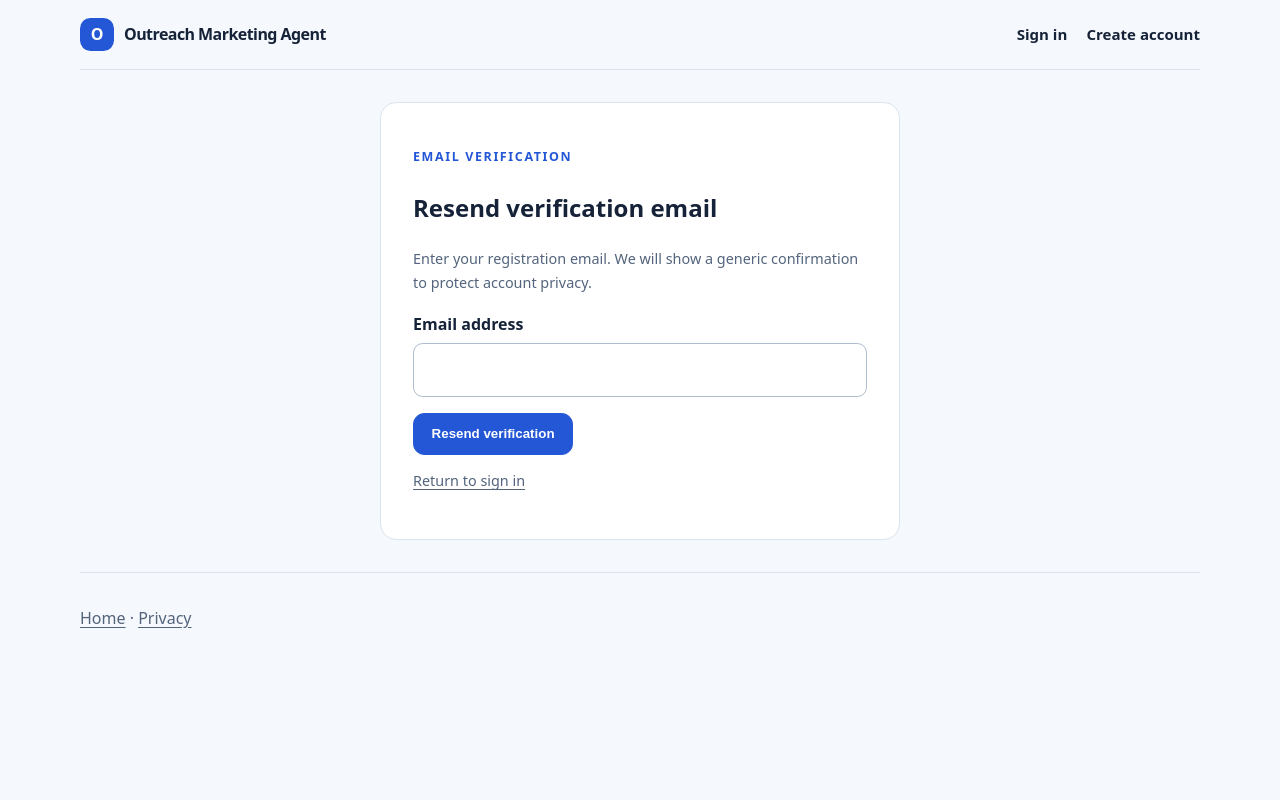
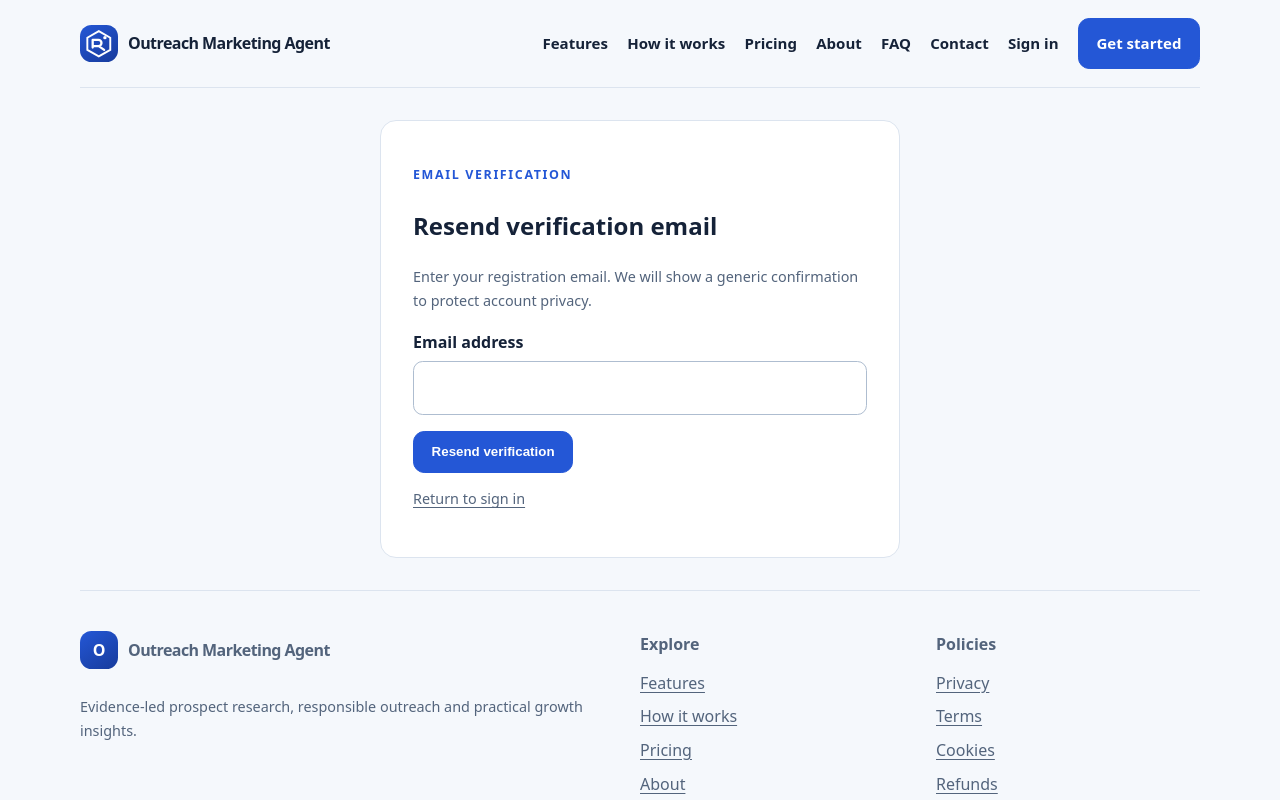
Before and after one commit to haseeb1984/Outreach-Marketing-Agent, a Next.js app in the folder frontend/: page /resend-verification in a window 1280 px wide. Shown: the top 800 px of the page. Built offline with nearby package versions, Linux system fonts and the light colour scheme.

Commit message:
Apply consistent public site branding to account pages

```diff
--- a/frontend/app/resend-verification/page.tsx
+++ b/frontend/app/resend-verification/page.tsx
@@ -1,5 +1,6 @@
 "use client";
 import Link from "next/link";
+import { SiteHeader, SiteFooter } from "../components/site-chrome";
 import { FormEvent, useState } from "react";
 
 export default function ResendVerificationPage() {
@@ -35,11 +36,11 @@ export default function ResendVerificationPage() {
   }
 
   return <>
-    <header className="wrap topbar"><Link className="brand" href="/"><span className="mark" aria-hidden="true">O</span> Outreach Marketing Agent</Link><nav className="nav" aria-label="Main navigation"><Link href="/login">Sign in</Link><Link href="/register">Create account</Link></nav></header>
+    <SiteHeader/>
     <main className="wrap"><section className="form-card" aria-labelledby="verification-title"><p className="eyebrow">Email verification</p><h1 id="verification-title">Resend verification email</h1><p className="fine">Enter your registration email. We will show a generic confirmation to protect account privacy.</p>
       <form onSubmit={submit}><div className="field"><label htmlFor="email">Email address</label><input id="email" name="email" type="email" autoComplete="email" maxLength={320} required value={email} onChange={event => setEmail(event.target.value)} /></div><button className="button" type="submit" disabled={busy}>{busy ? "Requesting…" : "Resend verification"}</button></form>
       {message && <p className="notice" role={submitted ? "status" : "alert"} aria-live="polite">{message}</p>}
       <p className="fine"><Link href="/login">Return to sign in</Link></p></section></main>
-    <footer className="wrap"><Link href="/">Home</Link> · <Link href="/privacy">Privacy</Link></footer>
+    <SiteFooter/>
   </>;
 }
```
